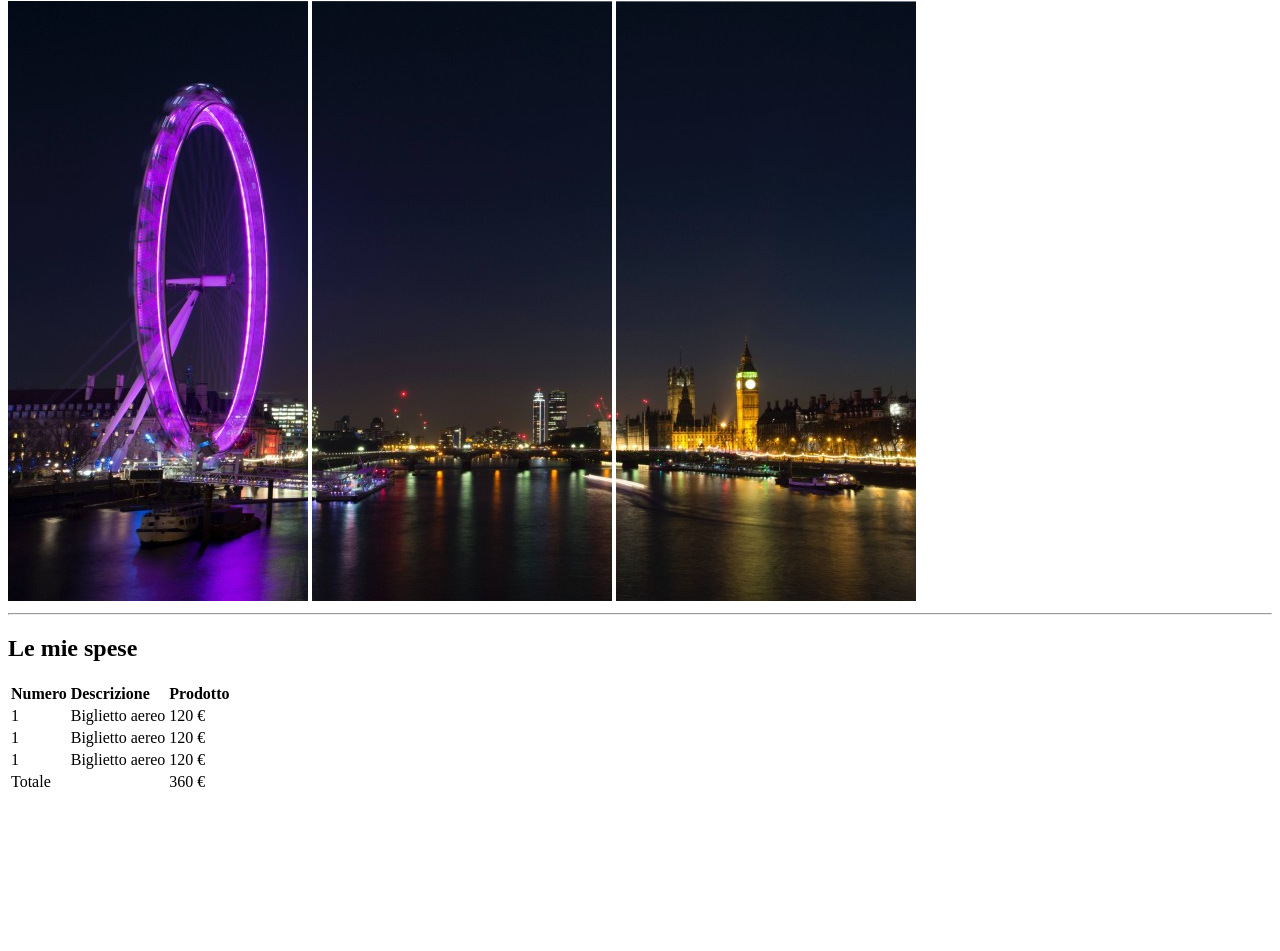
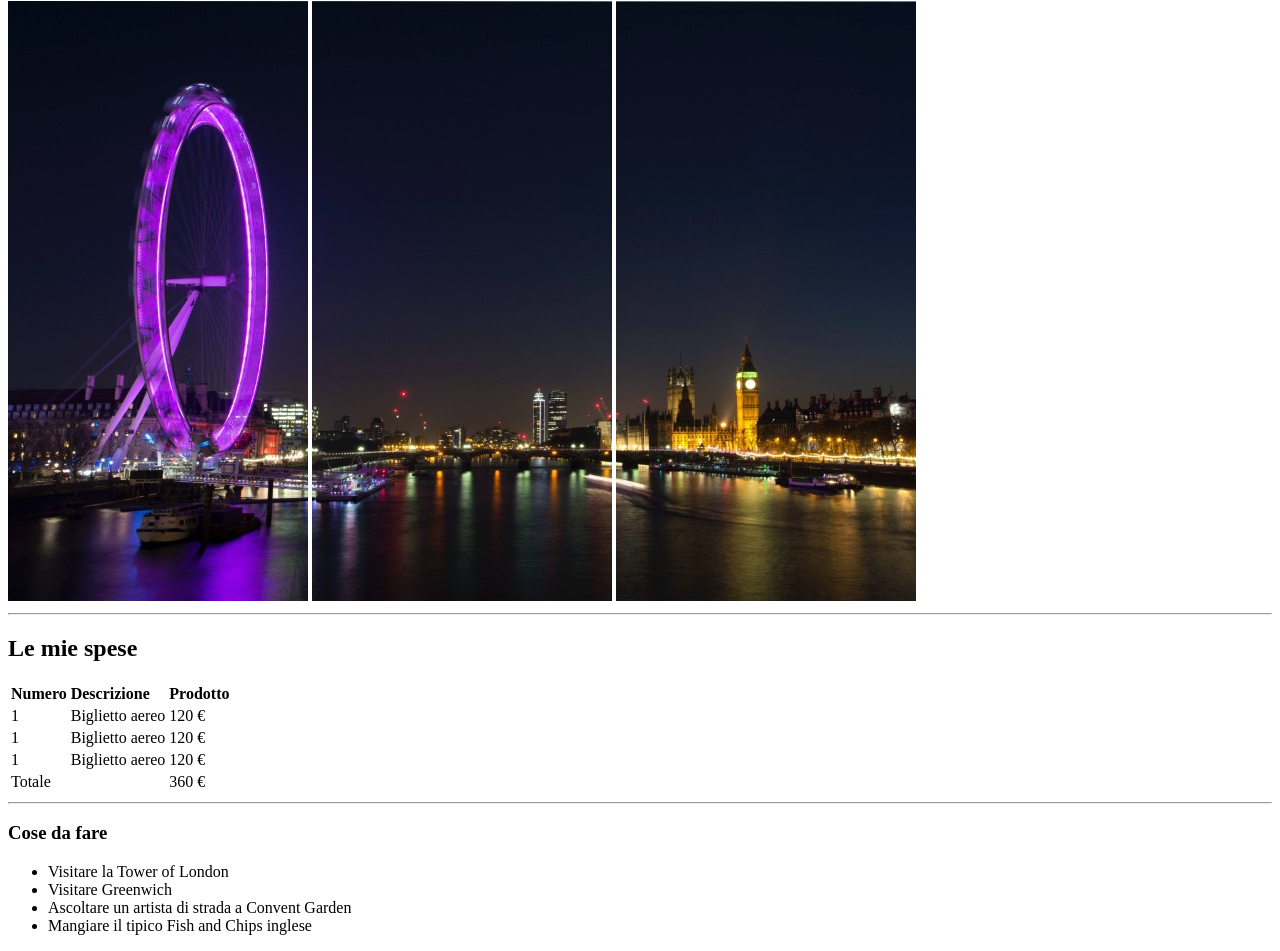
Before and after one commit to EmmanueleLibraro/html-london-trip, a website: page index.html in a window 1280 px wide. Shown: the part 79-1030 px from the top of the page. Before the commit the page ends 881 px from the top, so only its background shows below. Drawn offline with Linux system fonts and the light colour scheme.

Commit message:
Cose da fare

```diff
--- a/index.html
+++ b/index.html
@@ -48,6 +48,16 @@
         </table>
       </main>
       <!-- Fine costo biglietto -->
+      <hr />
+      <h3>Cose da fare</h3>
+      <!-- Visitare posti -->
+      <ul>
+        <li>Visitare la Tower of London</li>
+        <li>Visitare Greenwich</li>
+        <li>Ascoltare un artista di strada a Convent Garden</li>
+        <li>Mangiare il tipico Fish and Chips inglese</li>
+      </ul>
+      <!-- Fine visita posti -->
     </header>
   </body>
 </html>
```
